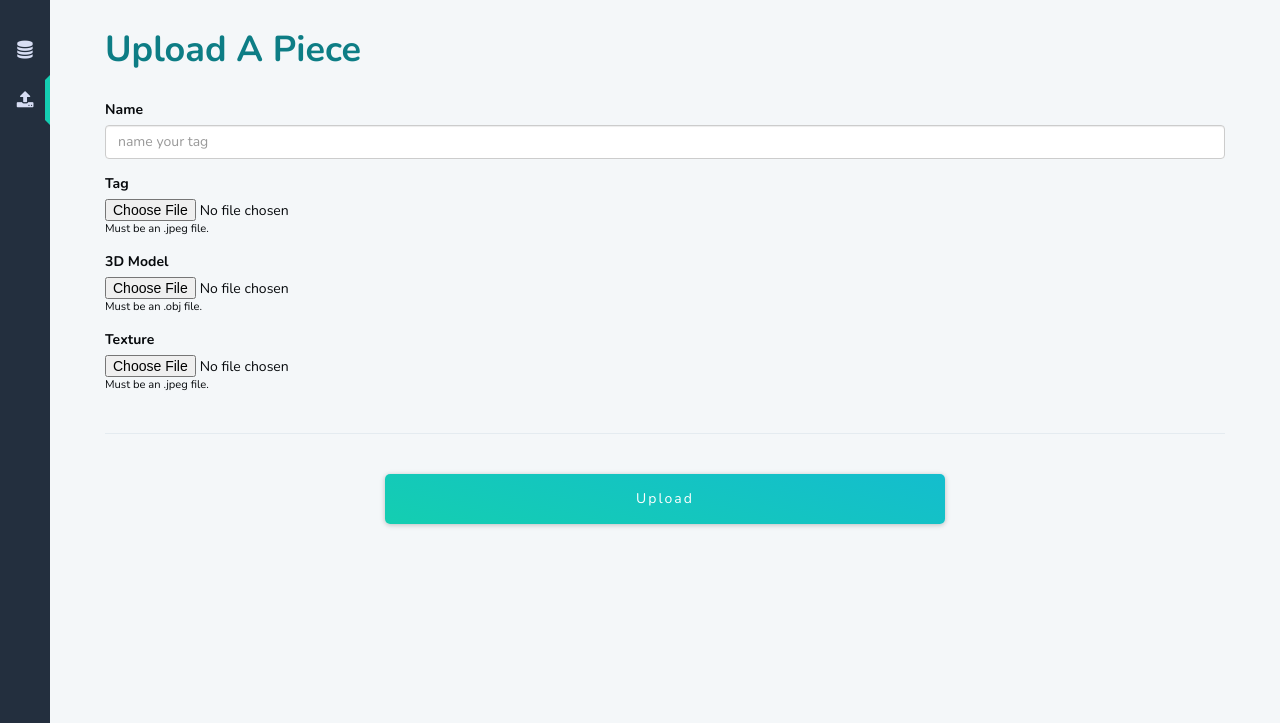
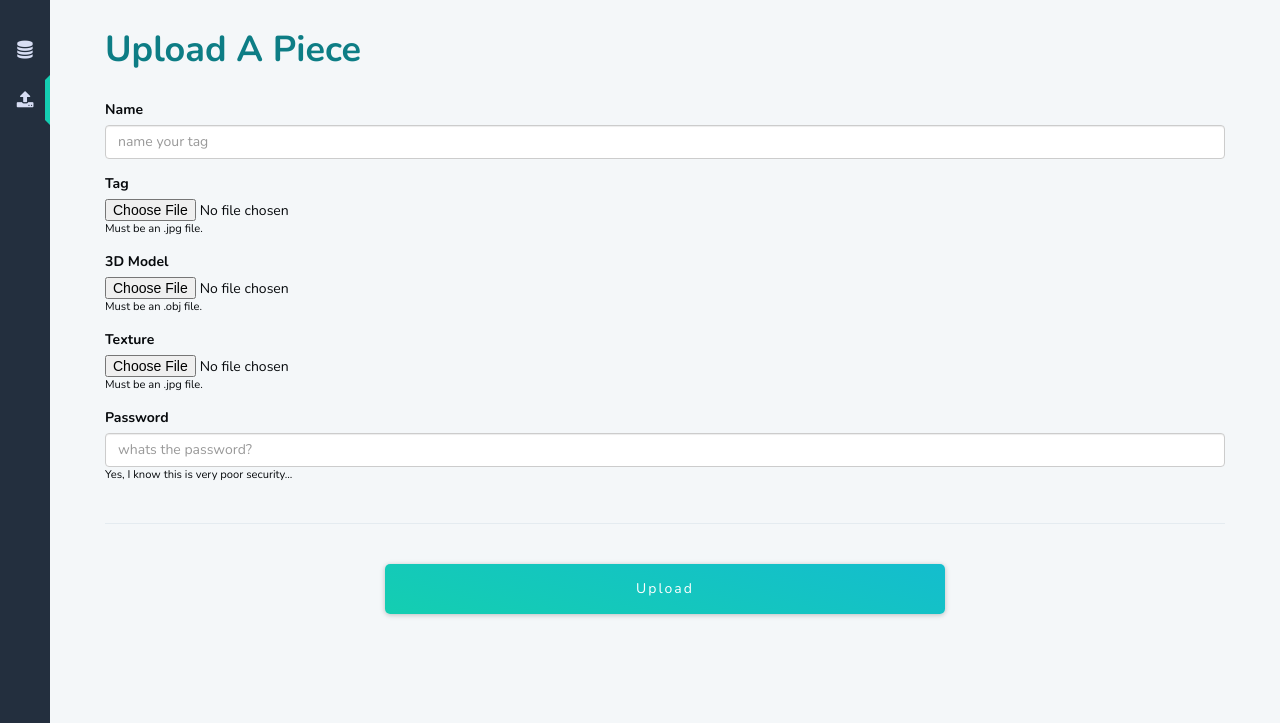
Before and after one commit to ericgossett/digital-graffiti--backend, a Flask app: page /upload in a window 1280 px wide. Shown: the part 50-773 px from the top of the page. Run offline with Flask 2, Linux system fonts and the light colour scheme; some libraries are stand-ins or nearby versions; some web fonts are replaced.

Commit message:
Add a password to the upload form for some crude security.

```diff
--- a/dummy-data/upload.py
+++ b/dummy-data/upload.py
@@ -15,6 +15,7 @@ for d in upload_data:
         'texture': open('x-wing_texture.jpg', 'rb')
     }
     values = {
-        'username': d['username']
+        'username': d['username'],
+        'password': 'TeamNoahsFTW'
     }
     _ = requests.post(url, files=files, data=values)
--- a/web/app.py
+++ b/web/app.py
@@ -20,7 +20,7 @@ from celery import Task
 from pymongo import MongoClient
 from bson.json_util import dumps
 
-ALLOWED_EXTENSIONS = set(['obj', 'png', 'jpg', 'jpeg'])
+ALLOWED_EXTENSIONS = set(['obj', 'jpg'])
 
 app = Flask(__name__)
 app.config.from_object(settings)
@@ -29,6 +29,7 @@ app.config.from_object(settings)
 client = MongoClient('mongodb://mongo:27017')
 db = client.test_db
 collection = db.test_collection
+
 
 # Celery Init
 def make_celery(app):
@@ -67,9 +68,15 @@ def uploaded_file(filename):
         filename
     )
 
+
 @app.route('/upload', methods=['GET', 'POST'])
 def upload_piece():
     if request.method == 'POST':
+        if 'password' not in request.form:
+            return 'password not specified'
+        if request.form['password'] != 'TeamNoahsFTW':
+            return 'invalid password'
+
         if 'username' not in request.form:
             return 'username not defined'
         if request.form['username'] == '':
@@ -127,7 +134,6 @@ def piece_viewer(username):
         return 'username not found'
 
 
-
 ###############################################################################
 #
 #                               API ROUTES
@@ -143,8 +149,6 @@ def pieces():
             'Access-Control-Allow-Origin': '*',
         }
     )
-
-
 
 
 ###############################################################################
--- a/web/templates/upload.html
+++ b/web/templates/upload.html
@@ -30,7 +30,7 @@
                                 <label for="tag">Tag</label>
                                 <input type="file" class="form-control-file" id="tag" name=tag>
                                 <small class="form-text text-muted">
-                                    Must be an .jpeg file.
+                                    Must be an .jpg file.
                                 </small>
                             </div>
                         <div class="form-group">
@@ -44,7 +44,14 @@
                             <label for="texture">Texture</label>
                             <input type="file" class="form-control-file" id="texture" name=texture>
                             <small class="form-text text-muted">
-                                Must be an .jpeg file.
+                                Must be an .jpg file.
+                            </small>
+                        </div>
+                        <div class="form-group">
+                            <label for="password">Password</label>
+                            <input type="text" class="form-control" id="username" name=password placeholder="whats the password?">
+                            <small class="form-text text-muted">
+                                Yes, I know this is very poor security...
                             </small>
                         </div>
                         <hr style="margin: 40px 0px;">
```
